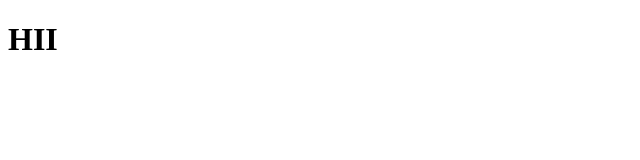
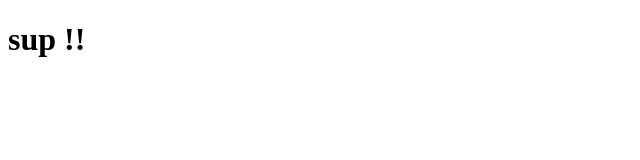
Before and after one commit to keitca01/keitca01.github.io, a plain HTML site: page index.html in a window 1280 px wide. Shown: the full height of the page, 0-640 px from the left. Drawn offline with Linux system fonts and the light colour scheme.

Commit message:
First commit

```diff
--- a/index.html
+++ b/index.html
@@ -6,6 +6,6 @@
 </head>
 
 <body>
-	<h1> HII </h1>
+	<h1> sup !!  </h1>
 </body>
 </html>
```
